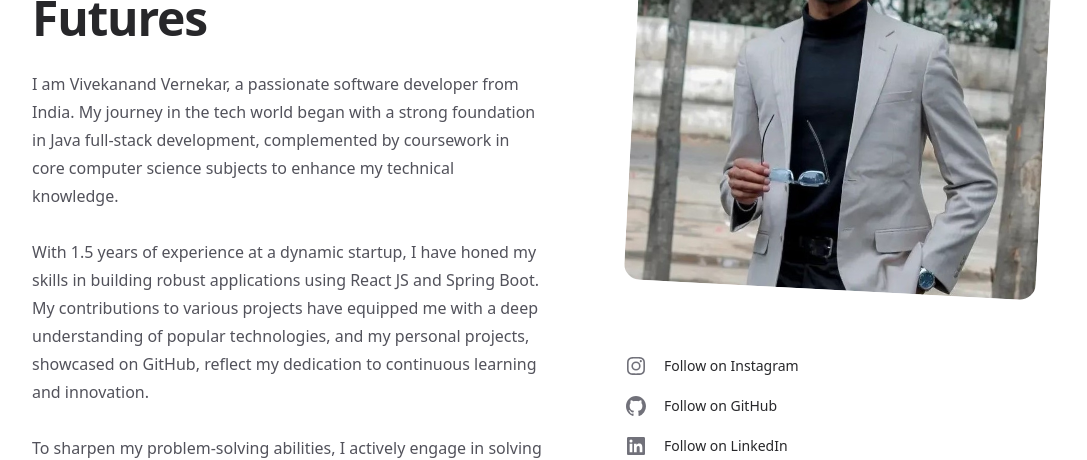
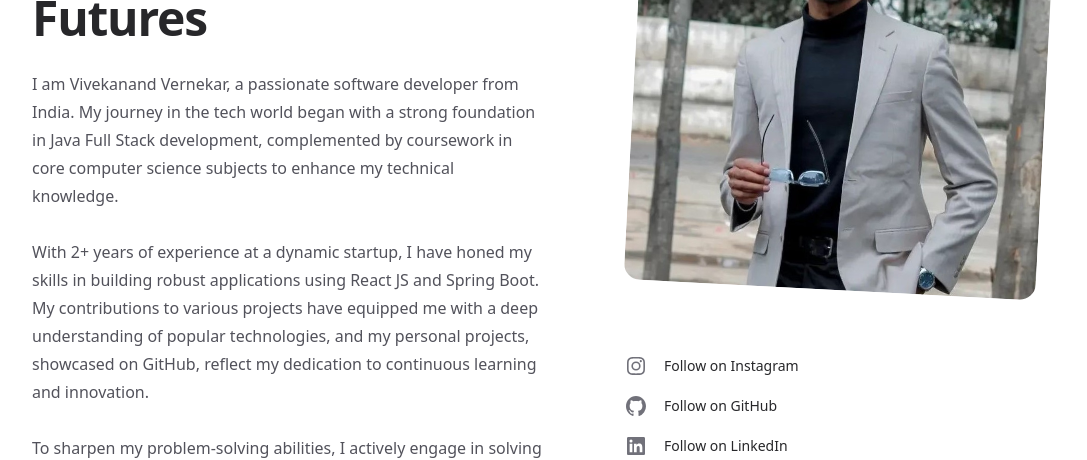
Before and after one commit to james-vicky/spotlight, a Next.js app: page /about in a window 1280 px wide. Shown: the part 314-774 px from the top of the page, without its empty margins (96-1183 px from the left). Built offline with nearby package versions, Linux system fonts and the light colour scheme; no server answers.

Commit message:
Refactor: Update details and work info

```diff
--- a/src/app/about/page.jsx
+++ b/src/app/about/page.jsx
@@ -63,11 +63,11 @@ export default function About() {
           <div className="mt-6 space-y-7 text-base text-zinc-600 dark:text-zinc-400">
             <p>
               I am Vivekanand Vernekar, a passionate software developer from India.
-              My journey in the tech world began with a strong foundation in Java full-stack development,
+              My journey in the tech world began with a strong foundation in Java Full Stack development,
               complemented by coursework in core computer science subjects to enhance my technical knowledge.
             </p>
             <p>
-              With 1.5 years of experience at a dynamic startup, I have honed my skills in building robust applications
+              With 2+ years of experience at a dynamic startup, I have honed my skills in building robust applications
               using React JS and Spring Boot. My contributions to various projects have equipped me with a deep understanding
               of popular technologies, and my personal projects, showcased on GitHub, reflect my dedication to continuous learning and innovation.
             </p>
--- a/src/app/page.jsx
+++ b/src/app/page.jsx
@@ -88,7 +88,7 @@ const Resume = () => {
       logo: logoAmber,
       start: 'May 2024',
       end: {
-        label: 'Present',
+        label: 'July 2024',
         dateTime: new Date().getFullYear(),
       },
       responsibilities: [
@@ -157,7 +157,7 @@ const Resume = () => {
         ))}
       </ol>
       <Button
-        href="https://drive.google.com/file/d/1hxBKu2mDDu66L889xlGxtQBnpSRz3jYV/view"
+        href="https://drive.google.com/file/d/1YGahxUQ6iAaIhuDzIjJAHGfSqnkI2xq6/view?usp=sharing"
         variant="secondary"
         className="group mt-6 w-full"
       >
```
Also changed, not shown: 1 other file (tests, documents, lock files or other folders).
